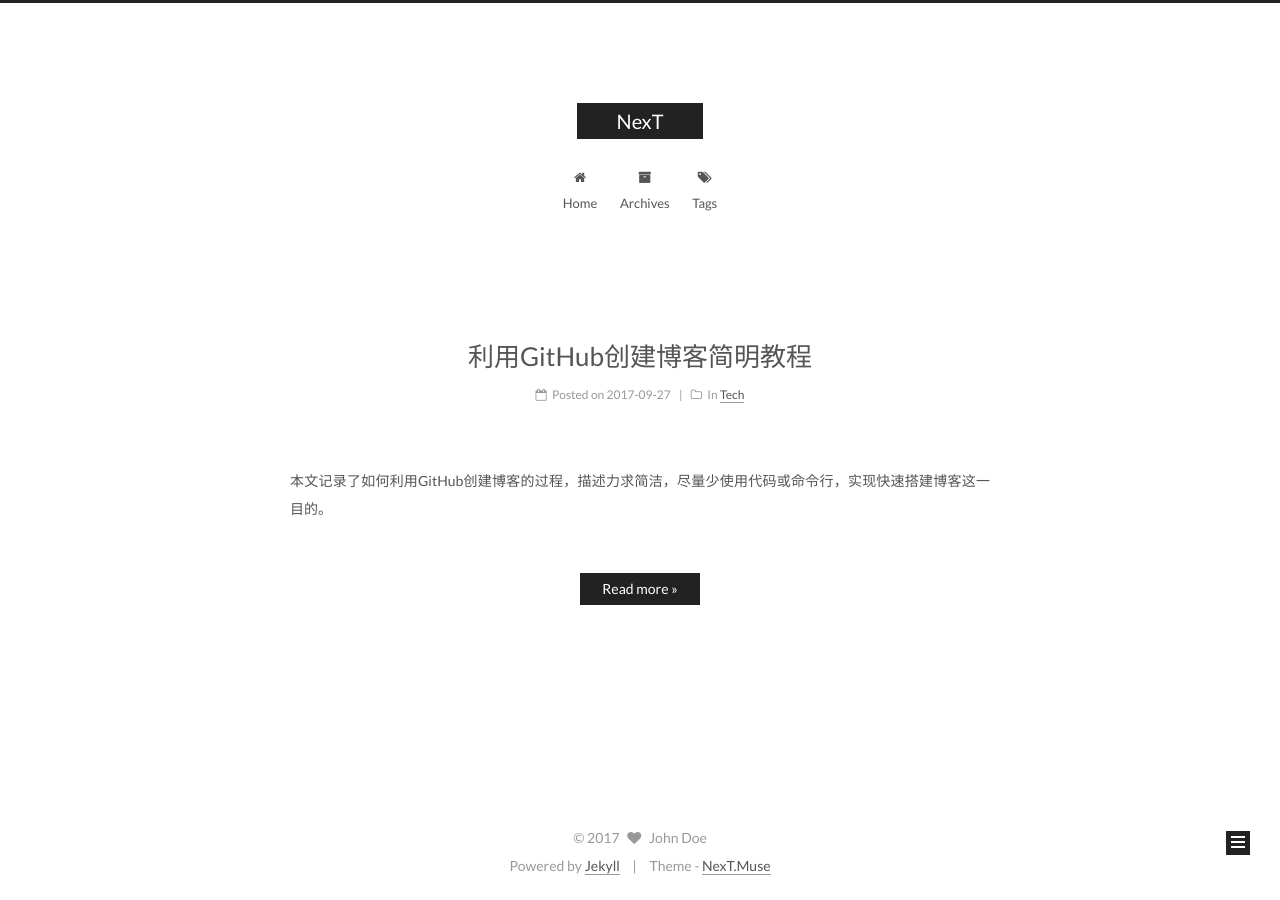
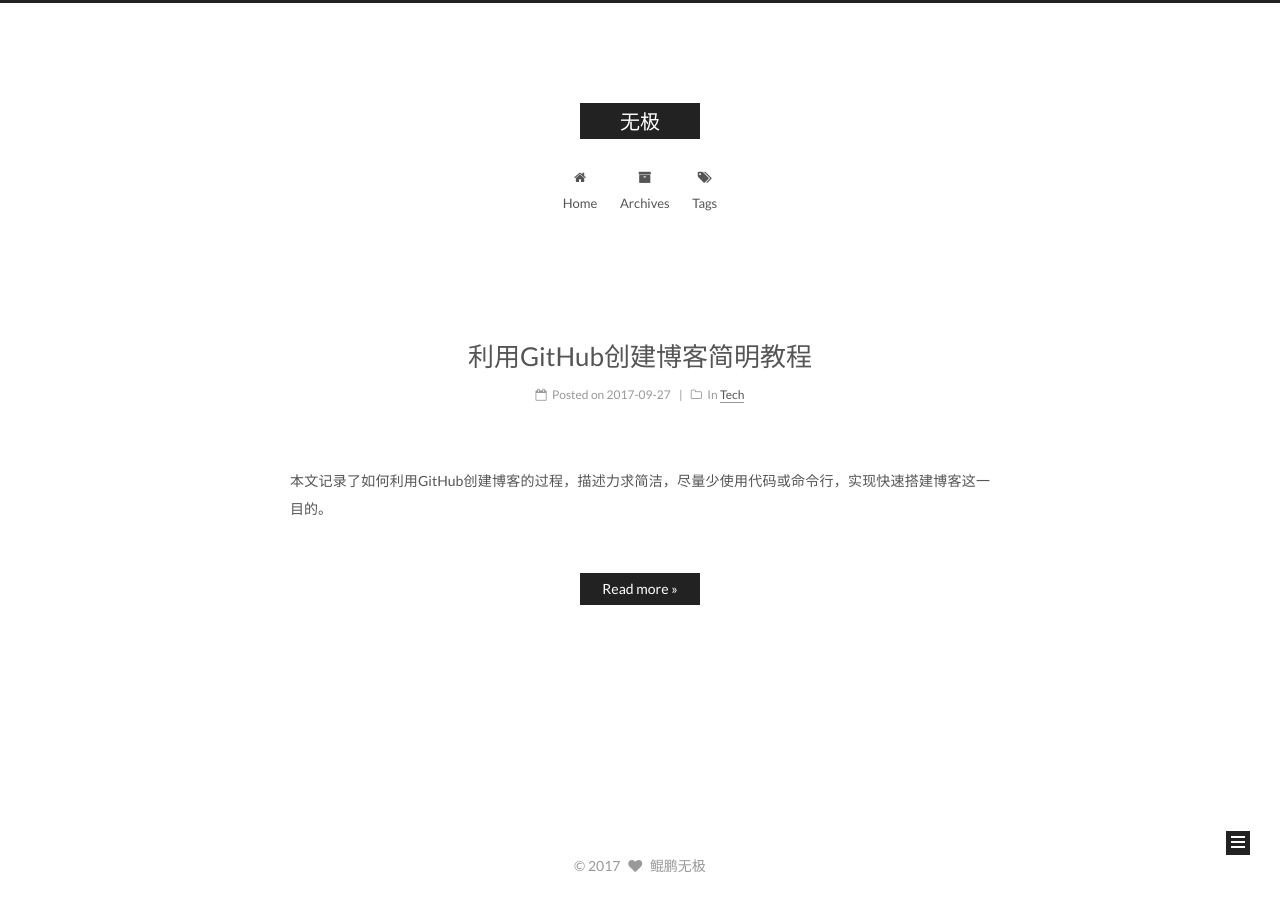
Before and after one commit to kunpengwuji/wuji, a Jekyll site: the page built from index.html, in a window 1280 px wide. Built offline with Jekyll 4.4.1, drawn with Linux system fonts in a browser that asks for light colours; the list of posts is cut into pages by our own code.

Commit message:
Config changes

```diff
--- a/_config.yml
+++ b/_config.yml
@@ -4,10 +4,10 @@
 # ---------------------------------------------------------------
 
 # Site
-title: NexT
+title: 无极
 subtitle:
 description:
-author: John Doe
+author: 鲲鹏无极
 # Support language: de, en, fr-FR, id, ja, ko, pt-BR, pt, ru, zh-Hans, zh-hk, zh-tw
 language: en
 date_format: '%Y-%m-%d'
@@ -92,7 +92,7 @@ rss:
 authoricon: heart
 
 # Footer `powered-by` and `theme-info` copyright
-copyright: true
+copyright: false
 
 # ---------------------------------------------------------------
 # SEO Settings
```
